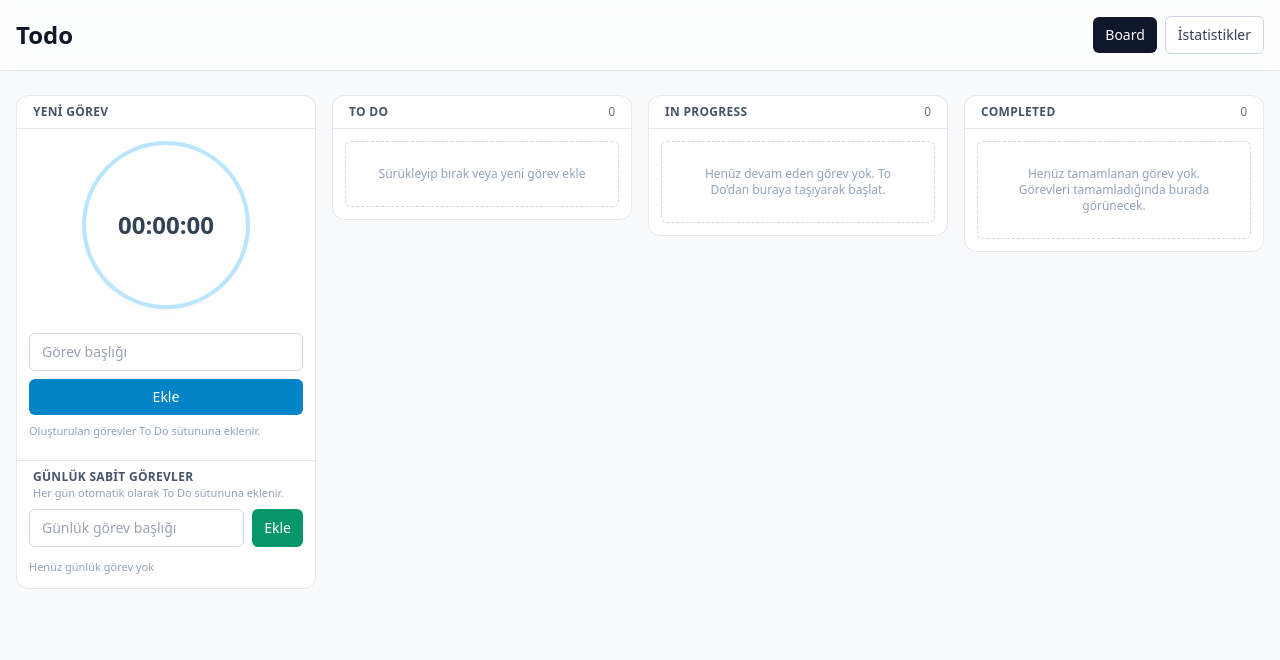
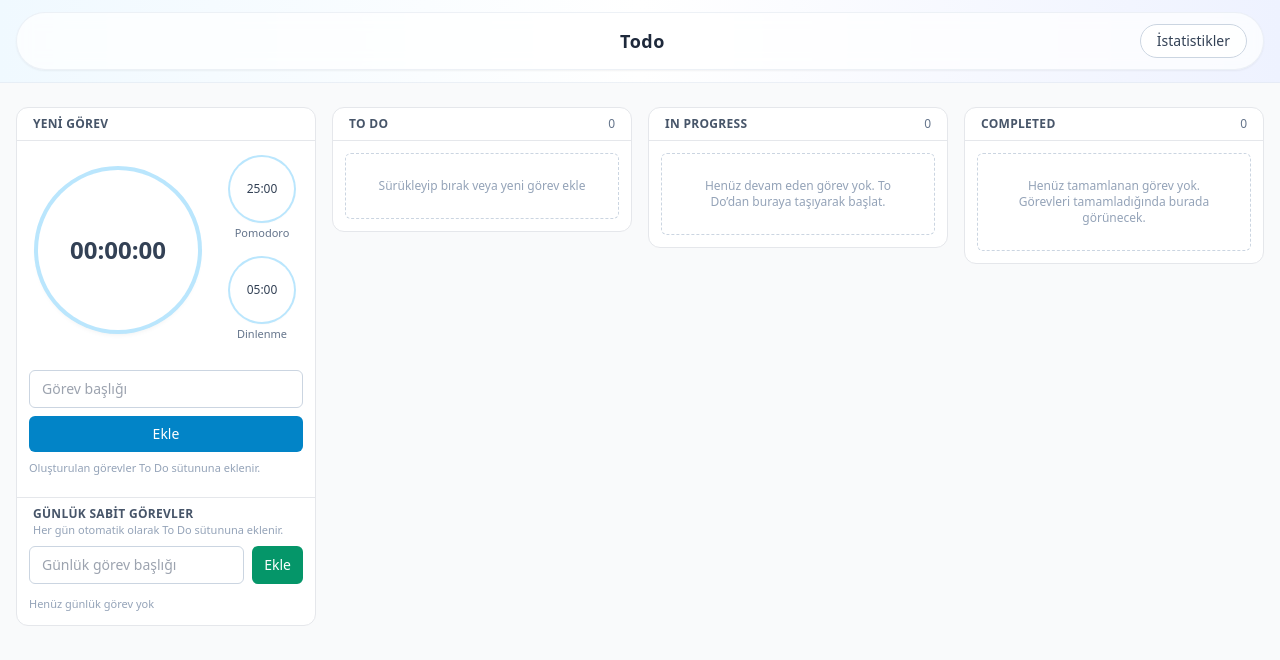
Before and after one commit to UmutYLCN/TodoWeb, a React (Vite) app: page / in a window 1280 px wide. Shown: the top 660 px of the page. Built offline with nearby package versions, Linux system fonts and the light colour scheme.

Commit message:
feat(task): add Pomodoro and break timers, enhance subtask management UI

```diff
--- a/src/App.tsx
+++ b/src/App.tsx
@@ -57,6 +57,15 @@ function formatDuration(ms: number): string {
   const mm = m.toString().padStart(2, '0');
   const ss = s.toString().padStart(2, '0');
   return `${hh}:${mm}:${ss}`;
+}
+
+function formatMMSS(ms: number): string {
+  const total = Math.max(0, Math.floor(ms / 1000));
+  const m = Math.floor(total / 60);
+  const s = total % 60;
+  const mm = m.toString().padStart(2, '0');
+  const ss = s.toString().padStart(2, '0');
+  return `${mm}:${ss}`;
 }
 
 function transitionTask(t: Task, status: Status, at: number): Task {
@@ -357,22 +366,34 @@ export default function App() {
 
   return (
     <div className="min-h-screen">
-      <header className="border-b bg-white/70 backdrop-blur sticky top-0 z-10">
-        <div className="mx-auto max-w-screen-2xl px-4 py-4 flex items-center gap-3">
-          <h1 className="text-2xl font-semibold">Todo</h1>
-          <div className="ml-auto flex items-center gap-2">
-            <button
+      <header className="sticky top-0 z-10 border-b border-slate-200/60 bg-gradient-to-r from-sky-50 via-white to-indigo-50">
+        <div className="mx-auto max-w-screen-2xl px-4 py-3">
+          <div className="flex items-center justify-between rounded-full border border-slate-200/60 bg-white/70 px-4 py-2 shadow-sm backdrop-blur">
+            <div className="w-28" aria-hidden="true" />
+            <h1
+              className="cursor-pointer select-none rounded-full px-4 py-1.5 text-lg font-semibold tracking-wide text-slate-800 hover:bg-white/70"
+              role="button"
+              tabIndex={0}
+              title="Ana sayfaya dön"
               onClick={() => setView('board')}
-              className={`rounded-md px-3 py-2 text-sm font-medium ${view === 'board' ? 'bg-slate-900 text-white' : 'bg-white border border-slate-300 text-slate-700'}`}
+              onKeyDown={(e) => { if (e.key === 'Enter' || e.key === ' ') { e.preventDefault(); setView('board'); } }}
             >
-              Board
-            </button>
+              Todo
+            </h1>
+            <div className="flex items-center gap-2">
               <button
                 onClick={() => setView('stats')}
-              className={`rounded-md px-3 py-2 text-sm font-medium ${view === 'stats' ? 'bg-slate-900 text-white' : 'bg-white border border-slate-300 text-slate-700'}`}
+                className={
+                  'rounded-full px-4 py-1.5 text-sm font-medium transition ' +
+                  (view === 'stats'
+                    ? 'bg-gradient-to-r from-sky-600 to-indigo-600 text-white shadow'
+                    : 'border border-slate-300 bg-white/80 text-slate-700 hover:bg-white')
+                }
+                title="İstatistikler"
               >
                 İstatistikler
               </button>
+            </div>
           </div>
         </div>
       </header>
@@ -568,16 +589,36 @@ function AddPanel({
   removeDaily: (id: string) => void;
   totalMs: number;
 }) {
+  const POMODORO_DEFAULT = 25 * 60 * 1000;
+  const BREAK_DEFAULT = 5 * 60 * 1000;
   return (
     <section className="flex flex-col rounded-xl border bg-white">
       <header className="border-b px-4 py-2">
         <h2 className="text-xs font-semibold uppercase tracking-wide text-slate-600">Yeni Görev</h2>
       </header>
-      <div className="flex items-center justify-center py-4">
+      <div className="flex items-center justify-center gap-8 py-4">
         <div className="flex h-40 w-40 items-center justify-center rounded-full bg-white shadow-md ring-4 ring-sky-200">
           <span className="text-2xl leading-none font-semibold text-slate-700 tabular-nums">
             {formatDuration(totalMs)}
           </span>
+        </div>
+        <div className="flex flex-col gap-4">
+          <div className="flex flex-col items-center">
+            <div className="flex h-16 w-16 items-center justify-center rounded-full bg-white shadow ring-2 ring-sky-200">
+              <span className="text-xs leading-none font-medium text-slate-700 tabular-nums">
+                {formatMMSS(POMODORO_DEFAULT)}
+              </span>
+            </div>
+            <span className="mt-1 text-[11px] text-slate-500">Pomodoro</span>
+          </div>
+          <div className="flex flex-col items-center">
+            <div className="flex h-16 w-16 items-center justify-center rounded-full bg-white shadow ring-2 ring-sky-200">
+              <span className="text-xs leading-none font-medium text-slate-700 tabular-nums">
+                {formatMMSS(BREAK_DEFAULT)}
+              </span>
+            </div>
+            <span className="mt-1 text-[11px] text-slate-500">Dinlenme</span>
+          </div>
         </div>
       </div>
       <div className="p-3 flex flex-col gap-2">
@@ -709,6 +750,8 @@ const TaskCard = memo(function TaskCard({
   };
   const [openSubs, setOpenSubs] = useState(false);
   const [subTitle, setSubTitle] = useState('');
+  const hasSubs = (task.subtasks?.length ?? 0) > 0;
+  const showSubsBlock = task.status === 'todo' || hasSubs;
 
   return (
     <div ref={setDropRef}>
@@ -793,7 +836,11 @@ const TaskCard = memo(function TaskCard({
                 {task.title}
               </h3>
             )}
-            {/* Timer moved next to subtasks toggle */}
+            {task.status === 'in_progress' && task.id === topInProgressId && ((task.subtasks?.length || 0) === 0) && (
+              <span className="ml-auto shrink-0 text-[11px] tabular-nums text-slate-500">
+                {formatDuration((task.accumulatedMs ?? 0) + (task.startedAt ? now - task.startedAt : 0))}
+              </span>
+            )}
           </div>
           {task.status === 'todo' && task.origin !== 'daily' && (
             <button
@@ -819,6 +866,7 @@ const TaskCard = memo(function TaskCard({
           </button>
         </div>
         {/* Subtasks */}
+        {showSubsBlock && (
         <div className="mt-3">
           <div className="flex items-center justify-between">
             <button
@@ -838,26 +886,34 @@ const TaskCard = memo(function TaskCard({
           </div>
           {openSubs && (
             <div className="mt-2 space-y-2">
-              {(task.subtasks ?? []).length === 0 && (
+              {(task.subtasks ?? []).length === 0 && task.status === 'todo' && (
                 <p className="text-[11px] text-slate-400">Henüz alt görev yok</p>
               )}
-              <ul className="space-y-1">
+              <ul className="space-y-2">
                 {(task.subtasks ?? []).map((s) => (
-                  <li key={s.id} className="flex items-center gap-2 text-sm">
+                  <li key={s.id} className="flex items-center gap-2 rounded-md border border-dashed border-slate-300 p-2 text-sm">
+                    {task.status === 'todo' || task.status === 'in_progress' ? (
                       <button
                         onPointerDown={stop}
                         onMouseDown={stop}
                         onTouchStart={stop}
                         onClick={(e) => { e.stopPropagation(); onToggleSubtask(s.id); }}
                         className={
-                        'inline-flex h-4 w-4 items-center justify-center rounded border ' +
+                          'inline-flex h-4 w-4 items-center justify-center rounded-full border ' +
                           (s.done ? 'bg-emerald-500 border-emerald-500 text-white' : 'border-slate-300 text-transparent')
                         }
                         aria-label={s.done ? 'Alt görev tamamlandı' : 'Alt görevi tamamla'}
                       >
                         ✓
                       </button>
+                    ) : (
+                      <span className={
+                        'inline-flex h-3.5 w-3.5 items-center justify-center rounded-full border ' +
+                        (s.done ? 'bg-emerald-500 border-emerald-500 text-white' : 'border-slate-300 text-transparent')
+                      }>✓</span>
+                    )}
                     <span className={"flex-1 truncate " + (s.done ? 'line-through text-slate-400' : '')}>{s.title}</span>
+                    {(task.status === 'todo') && (
                       <button
                         onPointerDown={stop}
                         onMouseDown={stop}
@@ -868,9 +924,11 @@ const TaskCard = memo(function TaskCard({
                       >
                         ✕
                       </button>
+                    )}
                   </li>
                 ))}
               </ul>
+              {task.status === 'todo' && (
                 <div className="flex items-center gap-2">
                   <input
                     value={subTitle}
@@ -894,9 +952,11 @@ const TaskCard = memo(function TaskCard({
                     Ekle
                   </button>
                 </div>
+              )}
             </div>
           )}
         </div>
+        )}
       </article>
     </div>
   );
```
Lines whose indentation alone changed are shown as unchanged.
